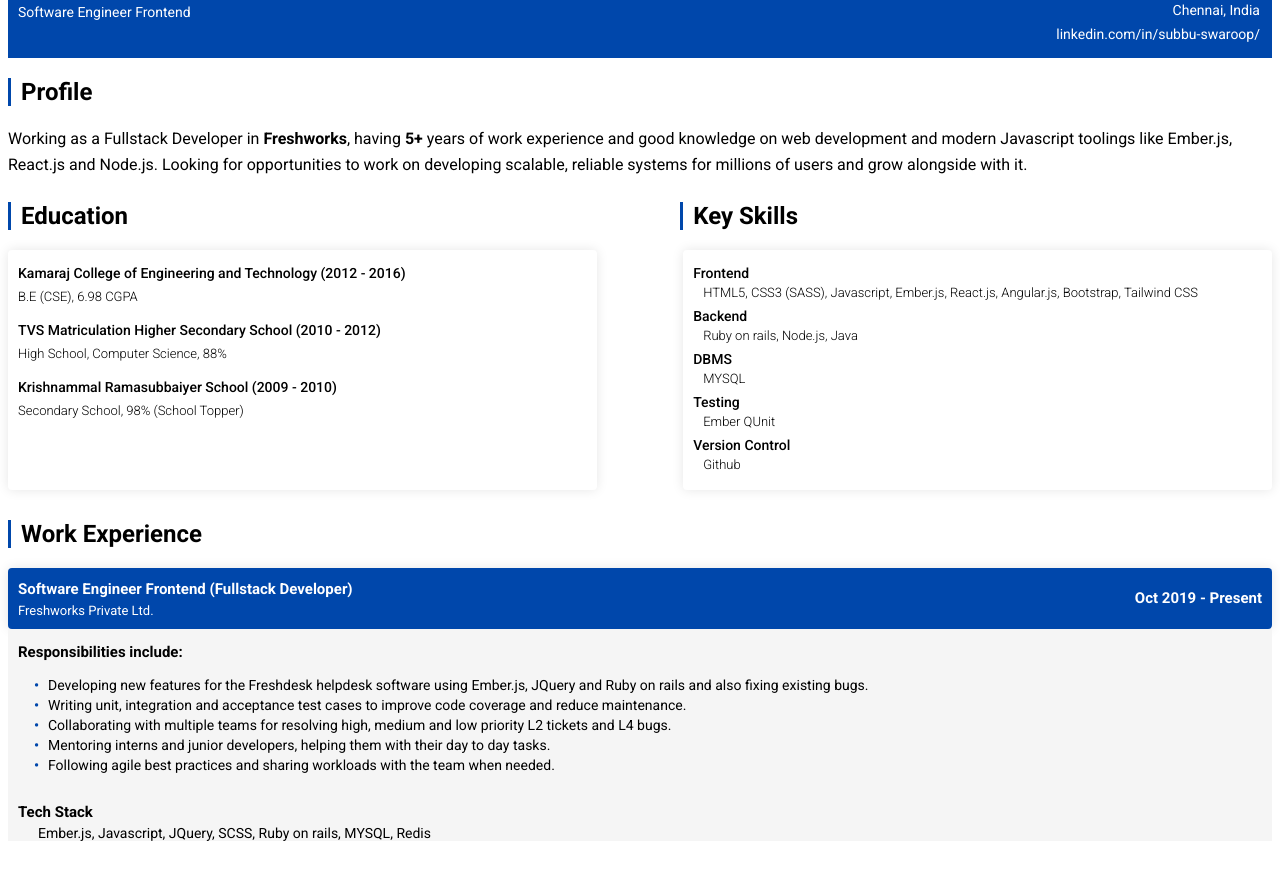
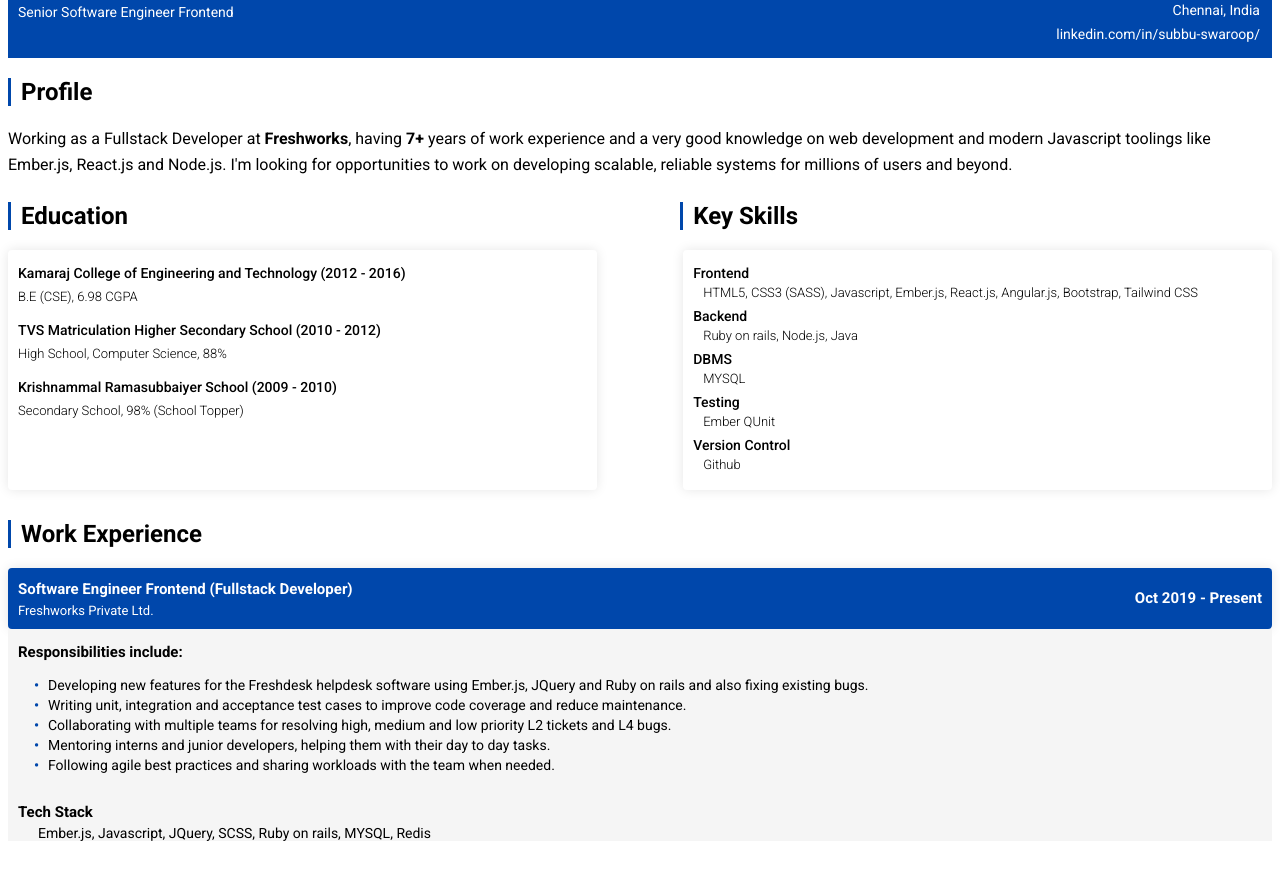
Before and after one commit to SubbuSwaroop/online-resume, a plain HTML site: page index.html in a window 1280 px wide. Shown: the part 66-946 px from the top of the page. Drawn offline with Linux system fonts and the light colour scheme.

Commit message:
Update index.html

```diff
--- a/index.html
+++ b/index.html
@@ -12,7 +12,7 @@
       <div class="header-part">
         <div class="left-header">
           <h2>Subbu Swaroop</h2>
-          <span>Software Engineer Frontend</span>
+          <span>Senior Software Engineer Frontend</span>
           <p></p>
         </div>
         <div class="right-header">
@@ -24,8 +24,8 @@
       </div>
       <div class="profile-part">
         <h2 class="left-color-border">Profile</h2>
-        <p>Working as a Fullstack Developer in <strong>Freshworks</strong>, having <strong>5+</strong> years of work experience and good knowledge on web development and
-          modern Javascript toolings like Ember.js, React.js and Node.js. Looking for opportunities to work on developing scalable, reliable systems for millions of users and grow alongside with it.</p>
+        <p>Working as a Fullstack Developer at <strong>Freshworks</strong>, having <strong>7+</strong> years of work experience and a very good knowledge on web development and
+          modern Javascript toolings like Ember.js, React.js and Node.js. I'm looking for opportunities to work on developing scalable, reliable systems for millions of users and beyond.</p>
       </div>
       <div class="education-skills">
         <div class="education-skills-heading">
```
